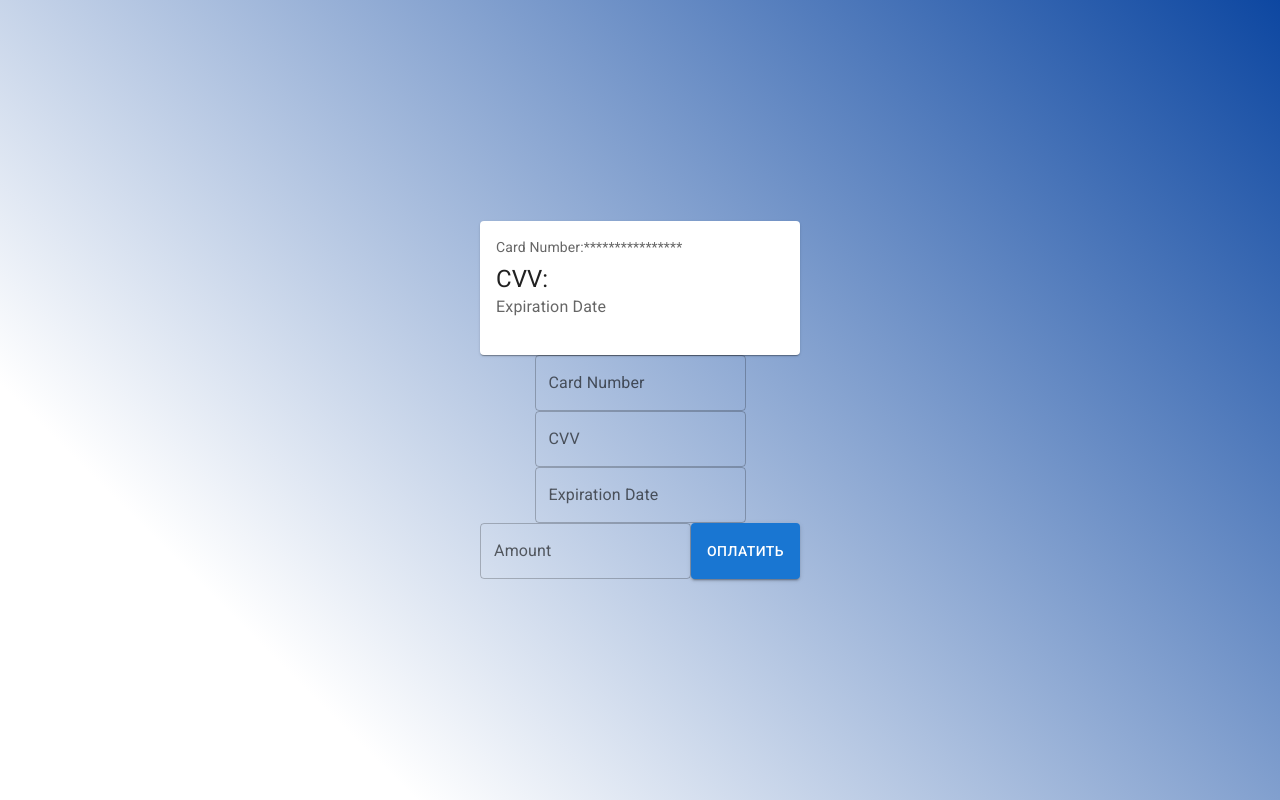
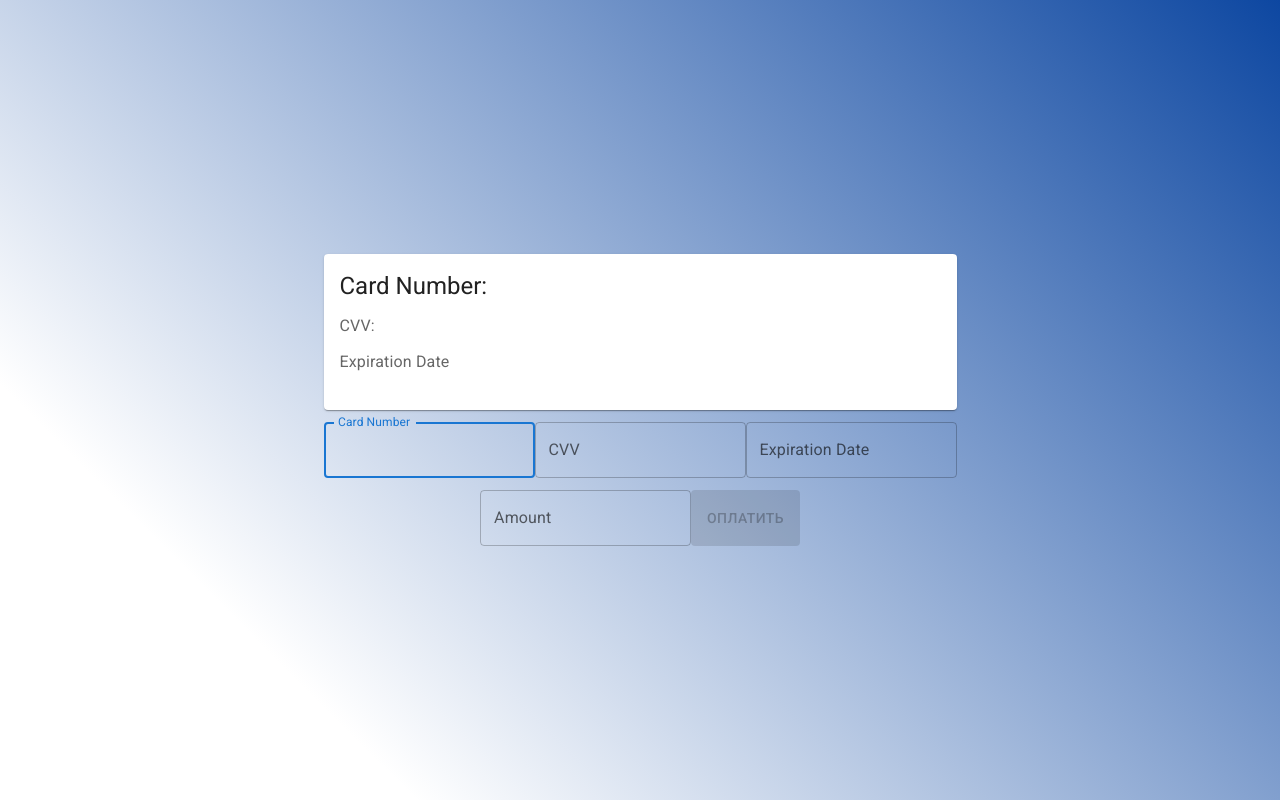
Before and after one commit to notaddtry/test_datasub, a Next.js app: page / in a window 1280 px wide. Built offline with nearby package versions, Linux system fonts and the light colour scheme.

Commit message:
updated logic + validation

```diff
--- a/components/Card/CreditCard.jsx
+++ b/components/Card/CreditCard.jsx
@@ -1,36 +1,90 @@
-import React, { useState } from 'react'
+import React, { useState, useRef, useEffect } from 'react'
 import Card from '@mui/material/Card'
-import CardActions from '@mui/material/CardActions'
 import CardContent from '@mui/material/CardContent'
 import Button from '@mui/material/Button'
 import Typography from '@mui/material/Typography'
 import TextField from '@mui/material/TextField'
+import InputMask from 'react-input-mask'
 
 import styles from './card.module.scss'
+import { Box } from '@mui/material'
+import {
+  getLength,
+  isDisabled,
+  reset,
+  validation,
+} from './../../lib/utils/validation'
 
 const CreditCard = () => {
   const [cardInfo, setCardInfo] = useState({
-    cardNumber: '****************',
+    cardNumber: '',
     cvv: '',
     expirationDate: '',
     amount: '',
   })
+  const [cardError, setCardError] = useState({
+    cardNumberError: false,
+    cvv: false,
+    expirationDate: false,
+    amount: false,
+  })
+  const cardNumberRef = useRef(null)
+  const cvvRef = useRef(null)
+  const expirationDateRef = useRef(null)
+  const amountRef = useRef(null)
 
   const handleInput = (e) => {
     e.preventDefault()
-
+    if (cardError[`${e.target.name}Error`]) {
+      setCardError((prev) => ({ ...prev, [`${e.target.name}Error`]: false }))
+    }
     setCardInfo((prev) => ({ ...prev, [e.target.name]: e.target.value }))
   }
 
+  const handleSubmit = () => {
+    console.log(cardInfo)
+    reset(cardInfo, setCardInfo)
+  }
+
+  const handleBlur = (e) => {
+    if (cardInfo[e.target.name].trim()) validation(e, setCardError)
+  }
+
+  useEffect(() => {
+    cardNumberRef.current.focus()
+  }, [])
+
+  useEffect(() => {
+    const cardNumberLength = getLength(cardInfo.cardNumber, ' ')
+
+    if (cardNumberLength === 16) {
+      cvvRef.current.focus()
+    }
+  }, [cardInfo.cardNumber])
+
+  useEffect(() => {
+    if (cardInfo.cvv.length === 3) {
+      expirationDateRef.current.focus()
+    }
+  }, [cardInfo.cvv])
+
+  useEffect(() => {
+    const dateLength = getLength(cardInfo.expirationDate, '/')
+
+    if (dateLength === 6) {
+      amountRef.current.focus()
+    }
+  }, [cardInfo.expirationDate])
+
   return (
     <div className={styles.wrapper}>
-      <Card className={styles.content}>
+      <Card className={styles.content} sx={{ mb: 1.5 }}>
         <CardContent>
-          <Typography sx={{ fontSize: 14 }} color='text.secondary' gutterBottom>
+          <Typography sx={{ mb: 1.5 }} variant='h5' gutterBottom>
             Card Number:
             {cardInfo.cardNumber}
           </Typography>
-          <Typography variant='h5' component='div'>
+          <Typography sx={{ mb: 1.5 }} color='text.secondary'>
             CVV:
             {cardInfo.cvv}
           </Typography>
@@ -40,39 +94,80 @@ const CreditCard = () => {
           </Typography>
         </CardContent>
       </Card>
+      <Box sx={{ mb: 1.5 }}>
+        <InputMask
+          mask='9999 9999 9999 9999'
+          value={cardInfo.cardNumber}
+          maskChar=''
+          onChange={(e) => handleInput(e)}
+          onBlur={(e) => handleBlur(e)}>
+          {() => (
             <TextField
               id='outlined-basic'
               label='Card Number'
               variant='outlined'
               name='cardNumber'
+              inputRef={cardNumberRef}
+              error={cardError.cardNumberError}
+            />
+          )}
+        </InputMask>
+        <InputMask
+          mask='999'
+          value={cardInfo.cvv}
+          maskChar=''
           onChange={(e) => handleInput(e)}
-      />
+          onBlur={(e) => handleBlur(e)}>
+          {() => (
             <TextField
               id='outlined-basic'
               label='CVV'
               variant='outlined'
               name='cvv'
+              inputRef={cvvRef}
+              error={cardError.cvv}
+            />
+          )}
+        </InputMask>
+        <InputMask
+          mask='99/9999'
+          value={cardInfo.expirationDate}
+          maskChar=''
           onChange={(e) => handleInput(e)}
-      />
+          onBlur={(e) => handleBlur(e)}>
+          {() => (
             <TextField
               id='outlined-basic'
               label='Expiration Date'
               variant='outlined'
               name='expirationDate'
-        onChange={(e) => handleInput(e)}
+              inputRef={expirationDateRef}
+              error={cardError.expirationDate}
+              helperText={cardError.expirationDate && 'Date must be real!'}
             />
-      <div className={styles.sec_content}>
+          )}
+        </InputMask>
+      </Box>
+      <Box className={styles.sec_content}>
         <TextField
+          value={cardInfo.amount}
           id='outlined-basic'
           label='Amount'
           variant='outlined'
+          type='text'
+          inputProps={{ inputMode: 'numeric', pattern: '[0-9]*' }}
           name='amount'
+          inputRef={amountRef}
           onChange={(e) => handleInput(e)}
         />
-        <Button variant='contained' className={styles.button_buy}>
+        <Button
+          disabled={isDisabled(cardInfo)}
+          variant='contained'
+          className={styles.button_buy}
+          onClick={handleSubmit}>
           Оплатить
         </Button>
-      </div>
+      </Box>
     </div>
   )
 }
--- /dev/null
+++ b/lib/utils/validation.js
@@ -0,0 +1,65 @@
+export const validation = (str, setError) => {
+  switch (str.target.name) {
+    case 'cardNumber':
+      const cardLength = getLength(str.target.value, ' ')
+
+      if (cardLength === 16) {
+        setError((prev) => ({ ...prev, cardNumberError: false }))
+        return
+      }
+      setError((prev) => ({ ...prev, cardNumberError: true }))
+
+      break
+    case 'cvv':
+      if (str.target.value.length === 3) {
+        setError((prev) => ({ ...prev, cvv: false }))
+        return
+      }
+      setError((prev) => ({ ...prev, cvv: true }))
+      break
+    case 'expirationDate':
+      const regex = /(0[1-9]|1[0-2])\/20[0-9]{2}$/
+      const dateLength = getLength(str.target.value, '/')
+
+      if (dateLength === 6 && regex.test(str.target.value)) {
+        setError((prev) => ({ ...prev, expirationDate: false }))
+        return
+      }
+      setError((prev) => ({ ...prev, expirationDate: true }))
+      break
+    default:
+      break
+  }
+}
+
+export const isDisabled = (state) => {
+  const cardLength = getLength(state.cardNumber, ' ')
+  const cvvLength = getLength(state.cvv)
+  const dateLength = getLength(state.expirationDate, '/')
+  const regex = /(0[1-9]|1[0-2])\/20[0-9]{2}$/
+
+  if (
+    cardLength === 16 &&
+    cvvLength === 3 &&
+    dateLength === 6 &&
+    regex.test(state.expirationDate) &&
+    state.amount !== ''
+  ) {
+    return false
+  }
+  return true
+}
+
+export const getLength = (props, by = '') => {
+  return props.split(by).join('').length
+}
+
+export const reset = (obj, setDefault) => {
+  const defaultObj = {}
+
+  Object.keys(obj).map((key) => {
+    defaultObj[key] = ''
+  })
+
+  setDefault(defaultObj)
+}
--- a/next.config.js
+++ b/next.config.js
@@ -1,6 +1,6 @@
 /** @type {import('next').NextConfig} */
 const nextConfig = {
-  reactStrictMode: true,
+  reactStrictMode: false,
 }
 
 module.exports = nextConfig
--- a/package.json
+++ b/package.json
@@ -16,7 +16,8 @@
     "next": "12.1.6",
     "node-sass": "^7.0.1",
     "react": "18.2.0",
-    "react-dom": "18.2.0"
+    "react-dom": "18.2.0",
+    "react-input-mask": "^2.0.4"
   },
   "devDependencies": {
     "eslint": "8.18.0",
--- a/styles/globals.scss
+++ b/styles/globals.scss
@@ -12,3 +12,21 @@ a {
 * {
   box-sizing: border-box;
 }
+
+input::-webkit-outer-spin-button,
+input::-webkit-inner-spin-button {
+  -webkit-appearance: none;
+  margin: 0;
+}
+input[type='number'] {
+  -moz-appearance: textfield;
+}
+
+input {
+  position: relative;
+}
+
+.MuiFormHelperText-root {
+  position: absolute;
+  bottom: -1rem;
+}
```
Also changed, not shown: 1 other file (tests, documents, lock files or other folders). Lines whose indentation alone changed are shown as unchanged.
